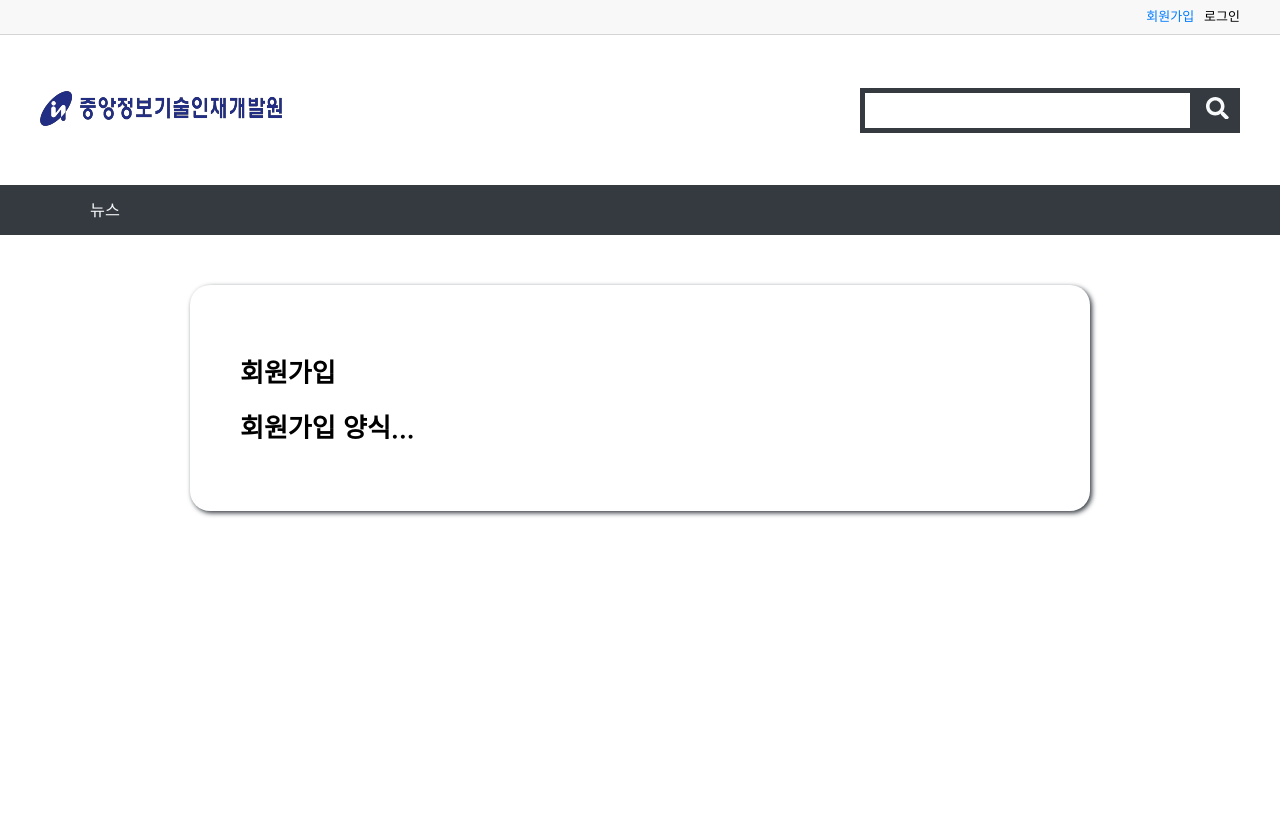
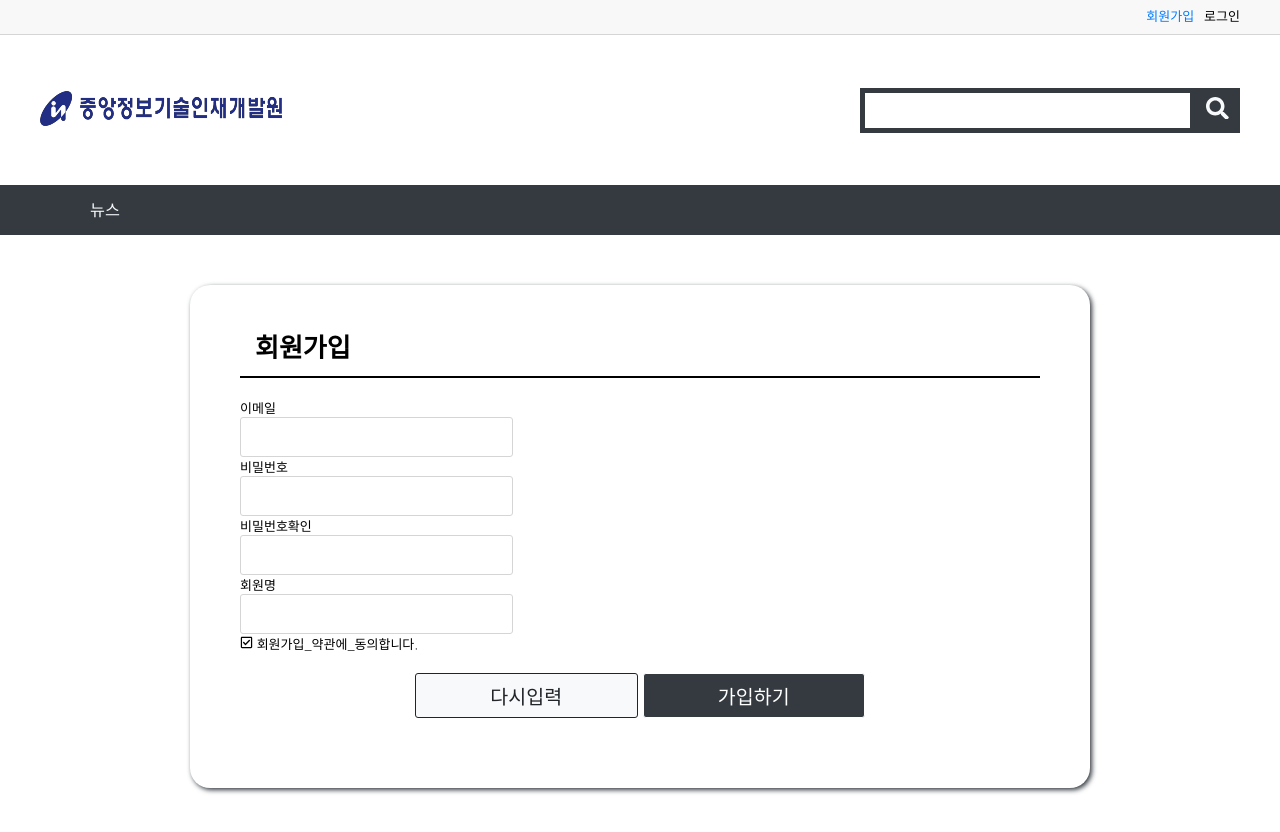
Before and after one commit to sswum/react_project, a React (Create React App) app: page /member/join in a window 1280 px wide. Shown: the top 832 px of the page. Built offline with nearby package versions, Linux system fonts and the light colour scheme.

Commit message:
공통 컴포넌트 - 메인 제목, 버튼, 입력 항목, 회원 가입 페이지 구성 중

```diff
--- /dev/null
+++ b/src/commons/components/Buttons.js
@@ -0,0 +1,36 @@
+import styled, { css } from 'styled-components';
+import { buttonColor } from '../../styles/color';
+import fontSize from '../../styles/fontSize';
+const { big } = fontSize;
+
+export const BigButton = styled.button`
+  font-size: ${big};
+  height: 45px;
+  width: 100%;
+  border-radius: 3px;
+  cursor: pointer;
+
+  ${({ color }) =>
+    buttonColor[color] &&
+    css`
+      background: ${buttonColor[color][0]};
+      color: ${buttonColor[color][1]};
+      border: 1px solid ${buttonColor[color][2]};
+    `}
+`;
+
+export const ButtonGroup = styled.div`
+  display: flex;
+  width: ${({ width }) => (width ? `${width}px` : '100%')};
+  margin: 20px auto;
+
+
+  button {
+    width: 0;
+    flex-grow: 1;
+  }
+
+  button + button {
+    margin-left: 5px;
+  }
+`;
--- /dev/null
+++ b/src/commons/components/InputBox.js
@@ -0,0 +1,14 @@
+import React from 'react';
+import styled from 'styled-components';
+
+const InputBox = styled.input`
+border: 1px solid #d5d5d5;
+height: 40px;
+padding: 0 10px;
+border-radius: 3px;
+
+
+`;
+
+
+export default React.memo(InputBox);
--- a/src/commons/components/TitleBox.js
+++ b/src/commons/components/TitleBox.js
@@ -1,3 +1,12 @@
 import styled from 'styled-components';
+import fontSize from '../../styles/fontSize';
 
-export const MainTitle = styled.h1``;
+const { extraBig } = fontSize;
+
+export const MainTitle = styled.h1`
+  font-size: ${extraBig};
+  border-bottom: 2px solid #000;
+  padding: 0 15px 15px;
+  margin: 0 0 20px;
+  line-height: 1;
+`;
--- a/src/member/components/JoinForm.js
+++ b/src/member/components/JoinForm.js
@@ -1,8 +1,55 @@
 import React from 'react';
+import { useTranslation } from 'react-i18next';
+import styled from 'styled-components';
+import { FaCheckSquare, FaRegCheckSquare } from 'react-icons/fa';
+import { BigButton, ButtonGroup } from '../../commons/components/Buttons';
+import InputBox from '../../commons/components/InputBox';
 
-const JoinForm= () => {
-return <h1>회원가입 양식...</h1>
+const FormBox = styled.form``;
 
+const JoinForm = () => {
+  const { t } = useTranslation();
+  return (
+    <FormBox autoComplete="off">
+      <dl>
+        <dt>{t('이메일')}</dt>
+        <dd>
+          <InputBox type="text" />
+        </dd>
+      </dl>
+      <dl>
+        <dt> {t('비밀번호')} </dt>
+        <dd>
+          <InputBox type="password" />
+        </dd>
+      </dl>
+      <dl>
+        <dt>{t('비밀번호확인')}</dt>
+        <dd>
+          <InputBox type="password" />
+        </dd>
+      </dl>
+      <dl>
+        <dt>{t('회원명')}</dt>
+        <dd>
+          <InputBox type="test" />
+        </dd>
+      </dl>
+
+      <div className="terms-agree">
+        <FaRegCheckSquare /> {t('회원가입_약관에_동의합니다.')}
+      </div>
+
+      <ButtonGroup width={450}>
+        <BigButton type="reset" color="light">
+          {t('다시입력')}
+        </BigButton>
+        <BigButton type="submit" color="dark">
+          {t('가입하기')}
+        </BigButton>
+      </ButtonGroup>
+    </FormBox>
+  );
 };
 
 export default React.memo(JoinForm);
--- a/src/member/pages/Join.js
+++ b/src/member/pages/Join.js
@@ -3,23 +3,22 @@
 import { useTranslation } from 'react-i18next';
 import JoinForm from '../components/JoinForm';
 import { OuterBox } from '../../commons/components/LayoutBox';
+import { MainTitle } from '../../commons/components/TitleBox';
 
 const Join = () => {
   const { t } = useTranslation();
 
-  return(
+  return (
     <>
       <Helmet>
         <title> {t('회원가입')}</title>
       </Helmet>
 
       <OuterBox>
-<h1>{t('회원가입')}</h1>
+        <MainTitle>{t('회원가입')}</MainTitle>
         <JoinForm />
       </OuterBox>
     </>
-
-
   );
 };
 
```
Also changed, not shown: src/styles/color.js (line endings or trailing spaces). Lines whose indentation alone changed are shown as unchanged.
